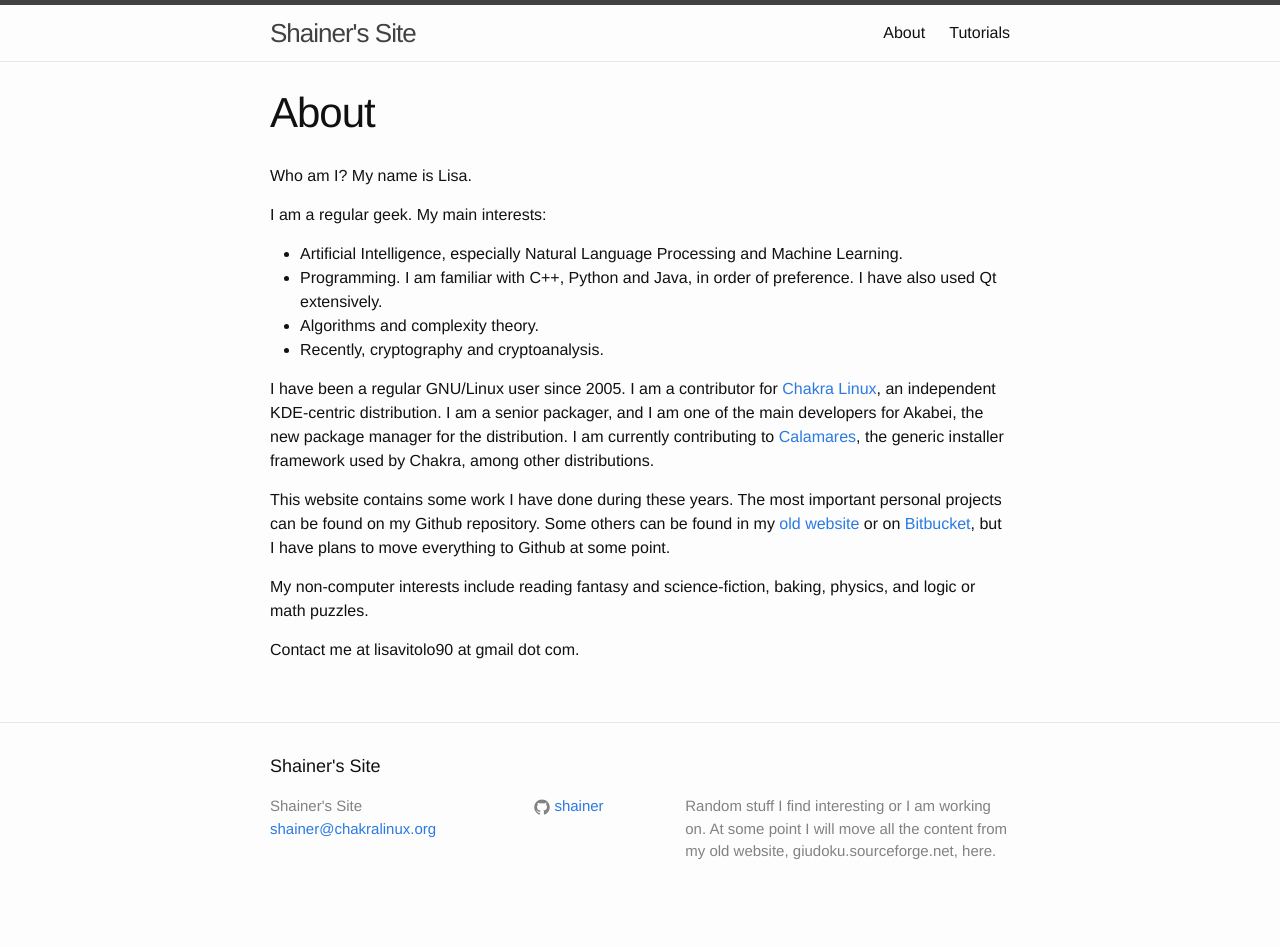
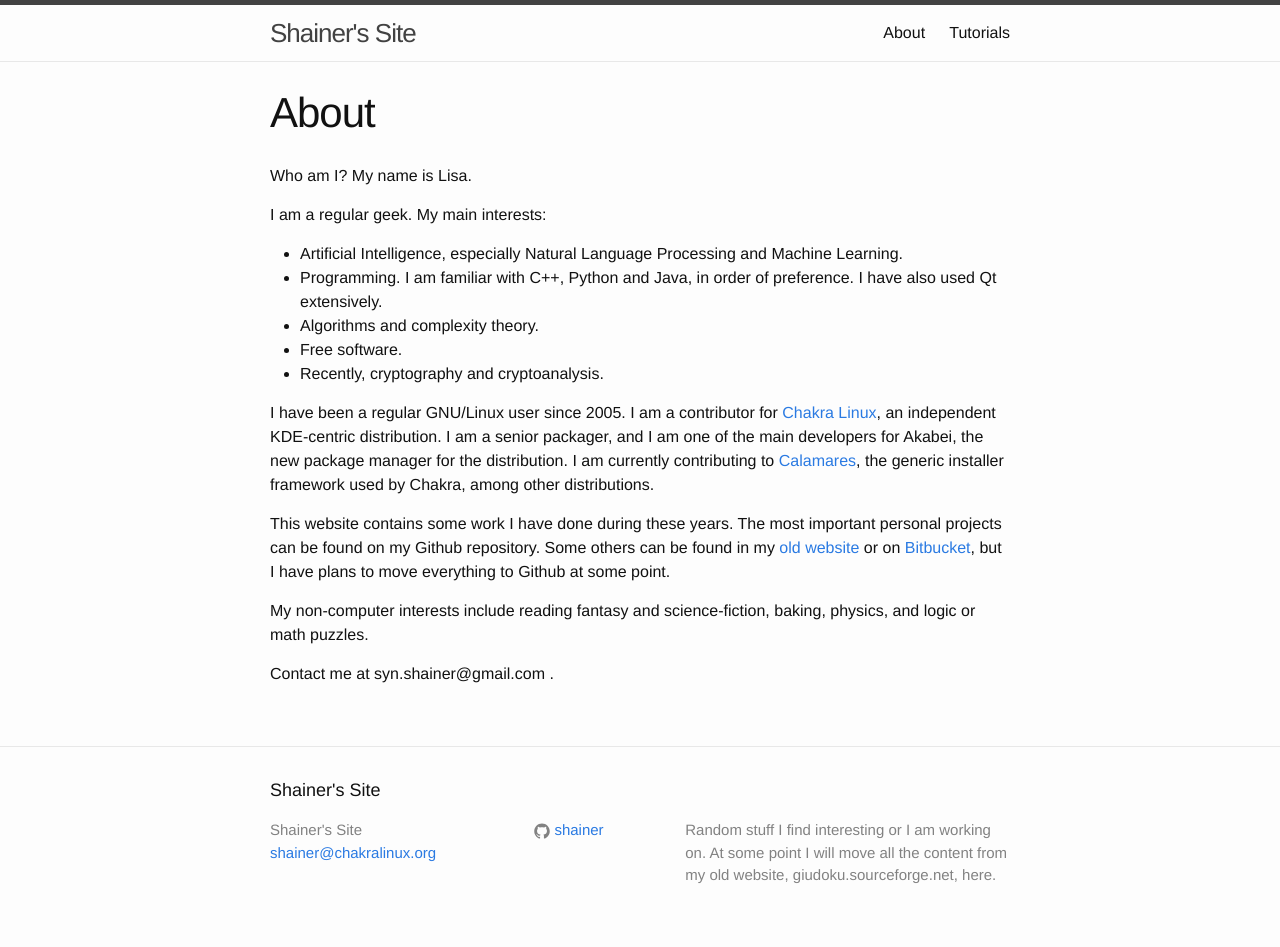
Before and after one commit to shainer/shainer.github.io, a Jekyll site: the page built from about.md, in a window 1280 px wide. Built offline with Jekyll 4.4.1, drawn with Linux system fonts in a browser that asks for light colours; before the commit the page ends 923 px from its top, so only the background shows below that.

Commit message:
Change contact in about page.

```diff
--- a/about.md
+++ b/about.md
@@ -11,6 +11,7 @@
 *  Artificial Intelligence, especially Natural Language Processing and Machine Learning.
 *  Programming. I am familiar with C++, Python and Java, in order of preference. I have also used Qt extensively.
 *  Algorithms and complexity theory.
+*  Free software.
 *  Recently, cryptography and cryptoanalysis.
 
 I have been a regular GNU/Linux user since 2005. I am a contributor for [Chakra Linux](http://chakralinux.org),
@@ -24,4 +25,4 @@
 
 My non-computer interests include reading fantasy and science-fiction, baking, physics, and logic or math puzzles.
 
-Contact me at lisavitolo90 at gmail dot com.
+Contact me at syn.shainer@gmail.com .
```
